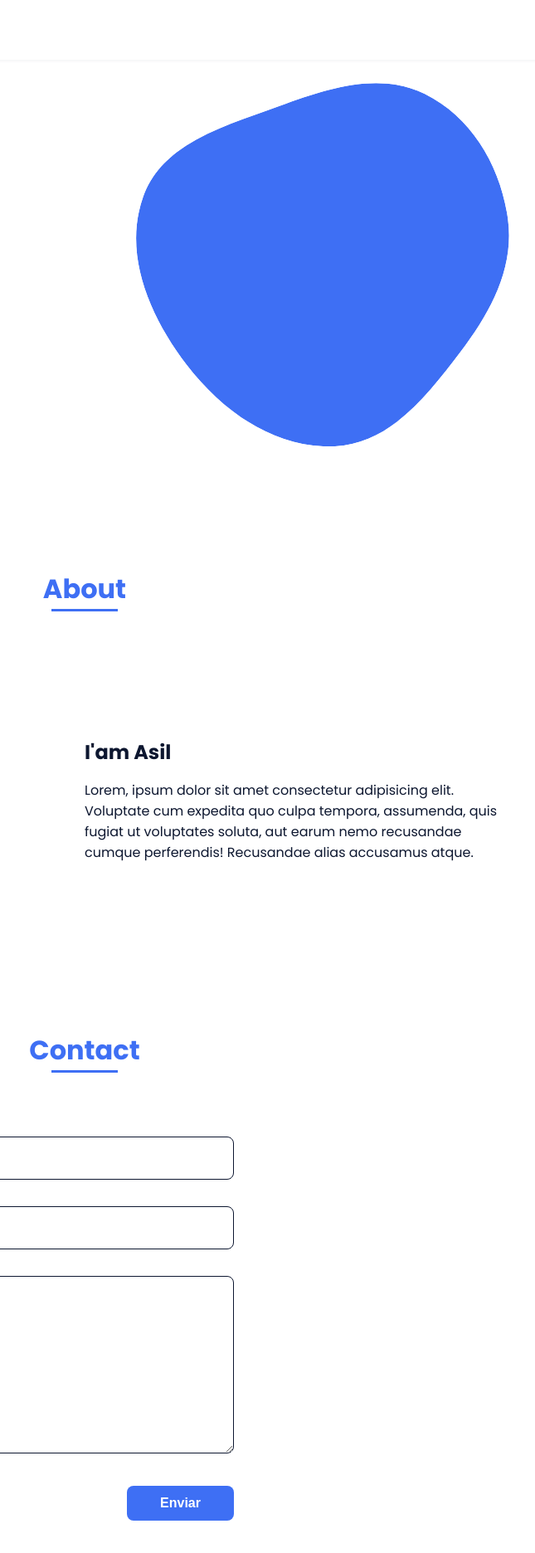
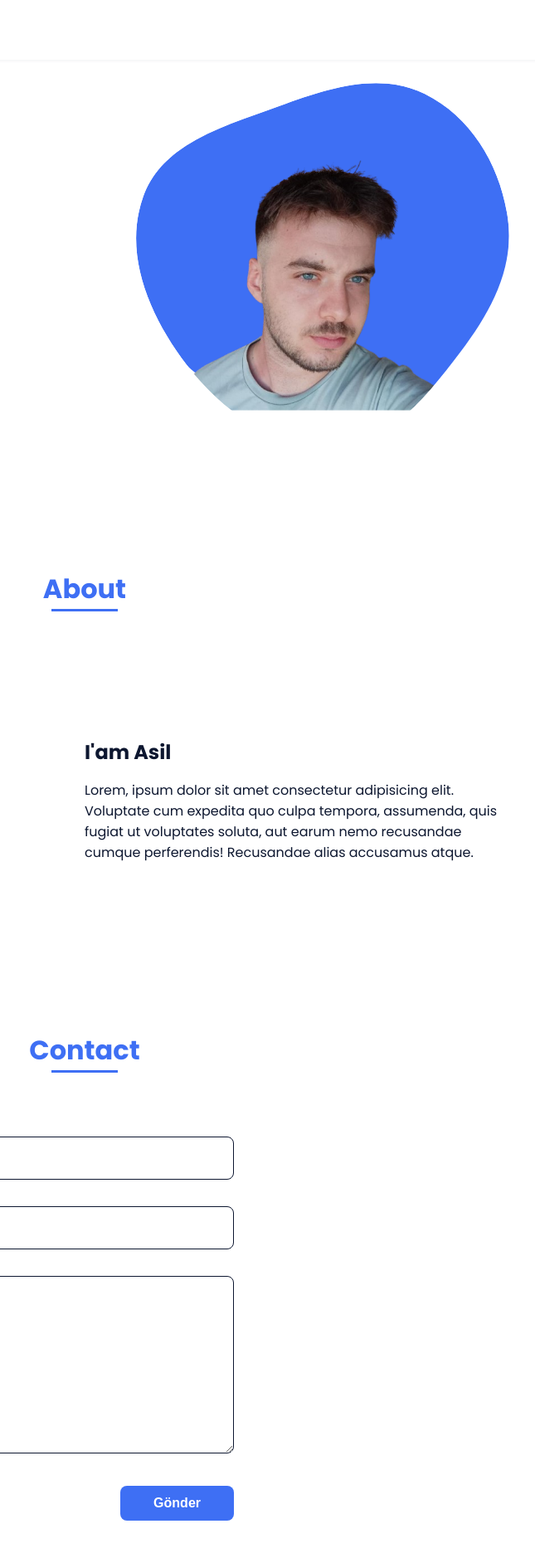
Before and after one commit to Sonasil/Portfolio, a plain HTML site: page index.html in a window 1280 px wide. Shown: the full height of the page at 83% size, 538-1183 px from the left. Drawn offline with nearby package versions, Linux system fonts and the light colour scheme.

Commit message:
path fixed

```diff
--- a/index.html
+++ b/index.html
@@ -50,7 +50,7 @@
                             <path d="M9.19024 145.964C34.0253 76.5814 114.865 54.7299 184.111 29.4823C245.804 6.98884 311.86 -14.9503 370.735 14.143C431.207 44.026 467.948 107.508 477.191 174.311C485.897 237.229 454.931 294.377 416.506 344.954C373.74 401.245 326.068 462.801 255.442 466.189C179.416 469.835 111.552 422.137 65.1576 361.805C17.4835 299.81 -17.1617 219.583 9.19024 145.964Z"/>
                         </mask>
                         <g mask="url(#mask0)">
-                            <path d="M9.19024 145.964C34.0253 76.5814 114.865 54.7299 184.111 29.4823C245.804 6.98884 311.86 -14.9503 370.735 14.143C431.207 44.026 467.948 107.508 477.191 174.311C485.897 237.229 454.931 294.377 416.506 344.954C373.74 401.245 326.068 462.801 255.442 466.189C179.416 469.835 111.552 422.137 65.1576 361.805C17.4835 299.81 -17.1617 219.583 9.19024 145.964Z"/>
+                            <path d="M 9.1902 145.964 C 34.0253 76.5814 114.865 54.7299 184.111 29.4823 C 245.804 6.9888 311.86 -14.9503 370.735 14.143 C 431.207 44.026 467.948 107.508 477.191 174.311 C 485.897 237.229 454.931 294.377 440.604 347.466 C 384.808 445.613 115.908 420.741 65.1576 361.805 C 17.4835 299.81 -17.1617 219.583 9.1902 145.964 Z"/>
                             <image class="home__blob-img" x="50" y="60" href="assets/img/profile.png"/>
                         </g>
                     </svg>
@@ -82,7 +82,7 @@
                         <input type="text" placeholder="Name" class="contact__input">
                         <input type="mail" placeholder="Email" class="contact__input">
                         <textarea name="" id="" cols="0" rows="10" class="contact__input"></textarea>
-                        <input type="button" value="Enviar" class="contact__button button">
+                        <input type="button" value="Gönder" class="contact__button button">
                     </form>
                 </div>
             </section>
```
Also changed, not shown: assets/img/profile.png (added).
